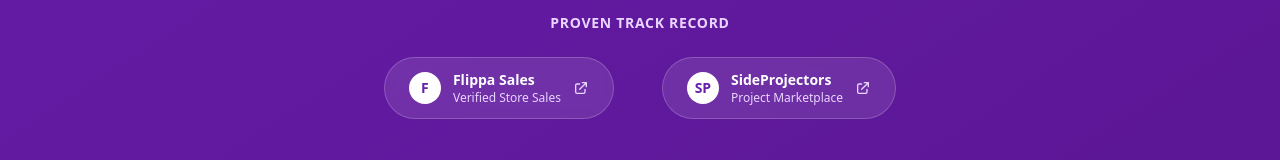
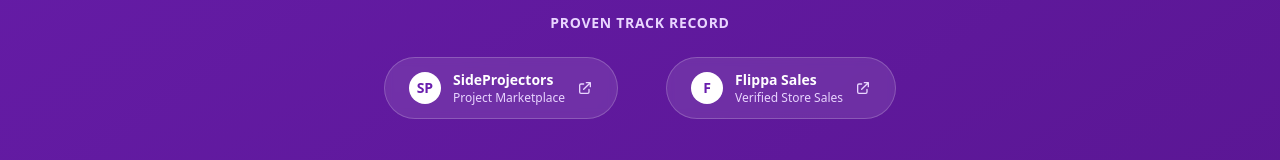
Before and after one commit to Enthusiast-kaggle/Shopify_portfolio, a React (Vite) app: page / in a window 1280 px wide. Shown: the part 548-708 px from the top of the page. Built offline with nearby package versions, Linux system fonts and the light colour scheme.

Commit message:
Swap SideProjectors and Flippa Order

```diff
--- a/src/components/Hero.tsx
+++ b/src/components/Hero.tsx
@@ -55,11 +55,11 @@ const Hero: React.FC = () => {
                 className="group flex items-center gap-3 bg-white/10 backdrop-blur-sm px-6 py-3 rounded-full hover:bg-white/20 transition-all duration-200 border border-white/20"
               >
                 <div className="w-8 h-8 bg-white rounded-full flex items-center justify-center">
-                  <span className="text-[#691ead] font-bold text-sm">F</span>
+                  <span className="text-[#691ead] font-bold text-sm">SP</span>
                 </div>
                 <div className="text-left">
-                  <div className="text-white font-semibold text-sm">Flippa Sales</div>
-                  <div className="text-purple-200 text-xs">Verified Store Sales</div>
+                  <div className="text-white font-semibold text-sm">SideProjectors</div>
+                  <div className="text-purple-200 text-xs">Project Marketplace</div>
                 </div>
                 <svg className="w-4 h-4 text-purple-200 group-hover:translate-x-1 transition-transform duration-200" fill="none" stroke="currentColor" viewBox="0 0 24 24">
                   <path strokeLinecap="round" strokeLinejoin="round" strokeWidth={2} d="M10 6H6a2 2 0 00-2 2v10a2 2 0 002 2h10a2 2 0 002-2v-4M14 4h6m0 0v6m0-6L10 14" />
@@ -73,11 +73,11 @@ const Hero: React.FC = () => {
                 className="group flex items-center gap-3 bg-white/10 backdrop-blur-sm px-6 py-3 rounded-full hover:bg-white/20 transition-all duration-200 border border-white/20"
               >
                 <div className="w-8 h-8 bg-white rounded-full flex items-center justify-center">
-                  <span className="text-[#691ead] font-bold text-sm">SP</span>
+                  <span className="text-[#691ead] font-bold text-sm">F</span>
                 </div>
                 <div className="text-left">
-                  <div className="text-white font-semibold text-sm">SideProjectors</div>
-                  <div className="text-purple-200 text-xs">Project Marketplace</div>
+                  <div className="text-white font-semibold text-sm">Flippa Sales</div>
+                  <div className="text-purple-200 text-xs">Verified Store Sales</div>
                 </div>
                 <svg className="w-4 h-4 text-purple-200 group-hover:translate-x-1 transition-transform duration-200" fill="none" stroke="currentColor" viewBox="0 0 24 24">
                   <path strokeLinecap="round" strokeLinejoin="round" strokeWidth={2} d="M10 6H6a2 2 0 00-2 2v10a2 2 0 002 2h10a2 2 0 002-2v-4M14 4h6m0 0v6m0-6L10 14" />
```
